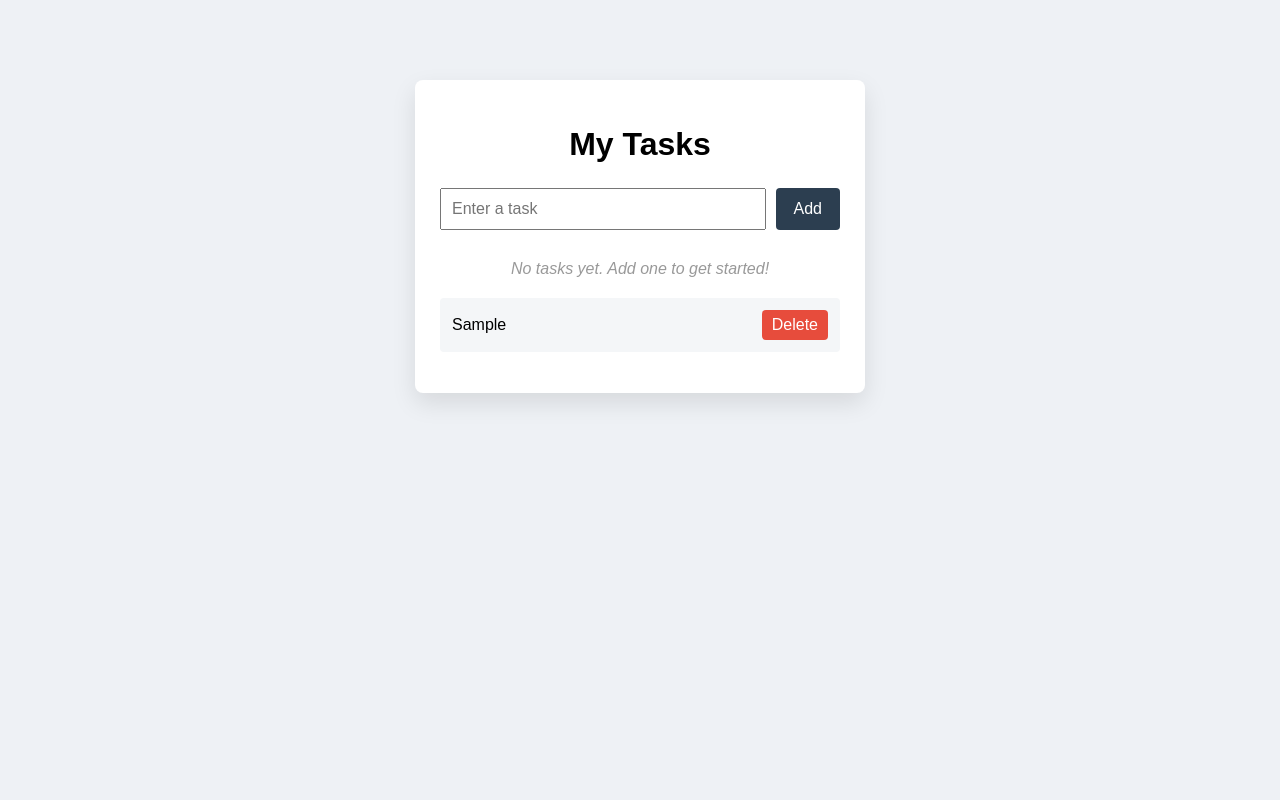
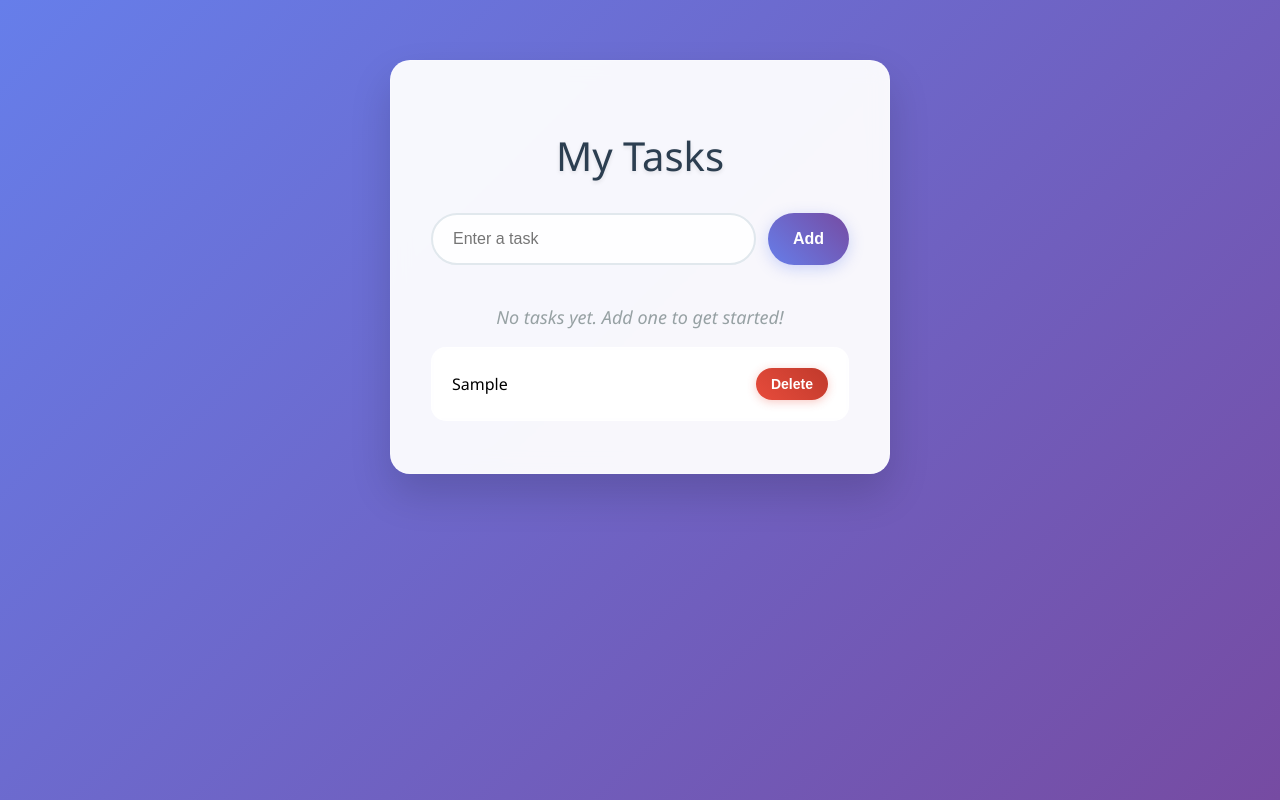
Before and after one commit to jishnugajjala/todo-app, a plain HTML site: page index.html in a window 1280 px wide. Both pictures are taken after typing "Sample" into the empty fields and a click on the button "Add". Drawn offline with Linux system fonts and the light colour scheme.

Commit message:
updated changes

```diff
--- a/style.css
+++ b/style.css
@@ -3,88 +3,145 @@
 }
 
 body {
-    font-family: Arial, sans-serif;
-    background-color: #eef1f5;
+    font-family: 'Segoe UI', Tahoma, Geneva, Verdana, sans-serif;
+    background: linear-gradient(135deg, #667eea 0%, #764ba2 100%);
     margin: 0;
-    padding: 0;
+    padding: 20px;
+    min-height: 100vh;
 }
 
 .container {
-    max-width: 450px;
-    background: white;
-    margin: 80px auto;
-    padding: 25px;
-    border-radius: 8px;
-    box-shadow: 0 10px 25px rgba(0,0,0,0.1);
+    max-width: 500px;
+    background: rgba(255, 255, 255, 0.95);
+    backdrop-filter: blur(10px);
+    margin: 40px auto;
+    padding: 40px;
+    border-radius: 20px;
+    box-shadow: 0 20px 40px rgba(0,0,0,0.15);
+    border: 1px solid rgba(255, 255, 255, 0.2);
 }
 
 h1 {
     text-align: center;
-    margin-bottom: 25px;
+    margin-bottom: 30px;
+    color: #2c3e50;
+    font-size: 2.5em;
+    font-weight: 300;
+    text-shadow: 0 2px 4px rgba(0,0,0,0.1);
 }
 
 .input-section {
     display: flex;
-    gap: 10px;
+    gap: 12px;
+    margin-bottom: 30px;
 }
 
 input {
     flex: 1;
-    padding: 10px;
+    padding: 15px 20px;
     font-size: 16px;
+    border: 2px solid #e1e8ed;
+    border-radius: 50px;
+    outline: none;
+    transition: all 0.3s ease;
+    background: rgba(255, 255, 255, 0.9);
+}
+
+input:focus {
+    border-color: #667eea;
+    box-shadow: 0 0 0 3px rgba(102, 126, 234, 0.1);
+    transform: translateY(-2px);
 }
 
 button {
-    padding: 10px 18px;
+    padding: 15px 25px;
     font-size: 16px;
     cursor: pointer;
-    background-color: #2c3e50;
+    background: linear-gradient(45deg, #667eea, #764ba2);
     color: white;
     border: none;
-    border-radius: 4px;
+    border-radius: 50px;
+    transition: all 0.3s ease;
+    font-weight: 600;
+    box-shadow: 0 4px 15px rgba(102, 126, 234, 0.3);
 }
 
 button:hover {
-    background-color: #1abc9c;
+    transform: translateY(-2px);
+    box-shadow: 0 6px 20px rgba(102, 126, 234, 0.4);
+}
+
+button:active {
+    transform: translateY(0);
 }
 
 ul {
     list-style: none;
     padding: 0;
-    margin-top: 20px;
+    margin: 0;
 }
 
 li {
-    padding: 12px;
-    background-color: #f4f6f8;
-    margin-bottom: 10px;
+    padding: 20px;
+    background: rgba(255, 255, 255, 0.8);
+    margin-bottom: 12px;
     display: flex;
     justify-content: space-between;
     align-items: center;
-    border-radius: 4px;
+    border-radius: 15px;
+    cursor: pointer;
+    transition: all 0.3s ease;
+    border: 1px solid rgba(255, 255, 255, 0.3);
+    backdrop-filter: blur(5px);
+    animation: slideIn 0.3s ease;
+}
+
+@keyframes slideIn {
+    from {
+        opacity: 0;
+        transform: translateY(20px);
+    }
+    to {
+        opacity: 1;
+        transform: translateY(0);
+    }
+}
+
+li:hover {
+    transform: translateY(-2px);
+    box-shadow: 0 8px 25px rgba(0,0,0,0.1);
+    background: rgba(255, 255, 255, 0.95);
 }
 
 li.completed {
     text-decoration: line-through;
-    color: gray;
+    color: #95a5a6;
+    opacity: 0.7;
+    background: rgba(149, 165, 166, 0.1);
 }
 
 .delete-btn {
-    background-color: #e74c3c;
+    background: linear-gradient(45deg, #e74c3c, #c0392b);
     border: none;
     color: white;
-    padding: 6px 10px;
+    padding: 8px 15px;
     cursor: pointer;
-    border-radius: 4px;
+    border-radius: 20px;
+    font-size: 14px;
+    transition: all 0.3s ease;
+    box-shadow: 0 2px 10px rgba(231, 76, 60, 0.3);
 }
 
 .delete-btn:hover {
-    background-color: #c0392b;
+    transform: scale(1.05);
+    box-shadow: 0 4px 15px rgba(231, 76, 60, 0.4);
 }
 
 .empty-state {
     text-align: center;
-    color: #999;
-    margin-top: 30px;
+    color: #7f8c8d;
+    margin-top: 40px;
     font-style: italic;
+    font-size: 18px;
+    opacity: 0.8;
 }
```
